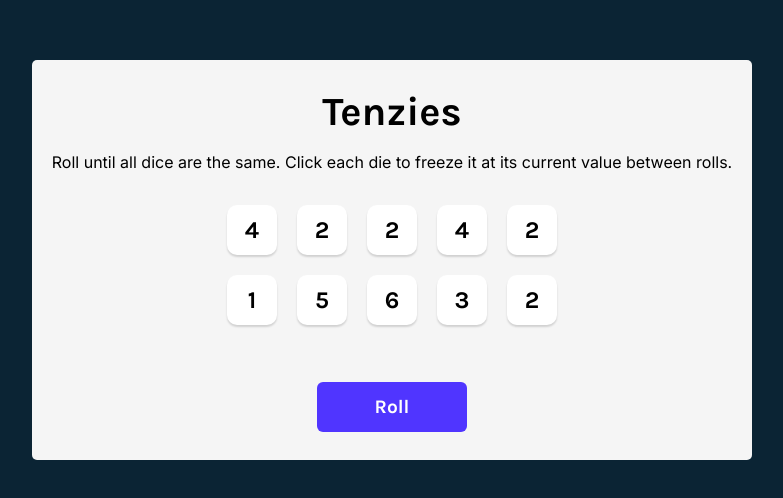
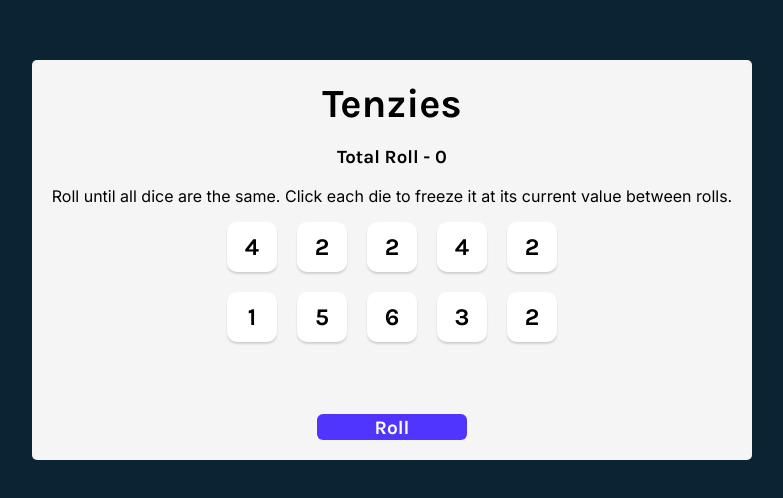
Before and after one commit to Arafat-alim/tenzies-app, a React (Create React App) app: page / in a window 1280 px wide. Shown: the part 140-638 px from the top of the page, without its empty margins (248-1031 px from the left). Built offline with nearby package versions, Linux system fonts and the light colour scheme.

Commit message:
added new feature - Total Rolls Counts. and mesasges

```diff
--- a/src/App.js
+++ b/src/App.js
@@ -7,6 +7,8 @@ function App() {
   //! State
   const [dice, setDice] = React.useState(allNewDice());
   const [tenzies, setTenzies] = React.useState(false);
+  const [count, setCount] = React.useState(0);
+  const [message, setMessage] = React.useState("Come-on!");
 
   //! UseEffect
   React.useEffect(() => {
@@ -14,7 +16,7 @@ function App() {
     const firstValue = dice[0].value;
     const allSameValue = dice.every((die) => die.value === firstValue);
     if (allHeld && allSameValue) {
-      alert("Congrats! You Won!!");
+      setMessage("Congrats! You Did It!!");
       setTenzies(true);
     }
   }, [dice]);
@@ -56,6 +58,7 @@ function App() {
   });
 
   function rollDice() {
+    setCount((prevCount) => prevCount + 1);
     // setDice(allNewDice);
     if (!tenzies) {
       setDice((oldDIce) =>
@@ -66,17 +69,22 @@ function App() {
     } else {
       setTenzies(false);
       setDice(allNewDice());
+      setCount(0);
     }
   }
   return (
     <main>
       {tenzies && <Confetti />}
       <h1 className="title">Tenzies</h1>
+      <h3>
+        Total Roll{count > 1 ? "s" : ""} - {count}
+      </h3>
       <p className="instructions">
         Roll until all dice are the same. Click each die to freeze it at its
         current value between rolls.
       </p>
       <div className="dice-container">{diceElement}</div>
+      <p>{count ? message : ""}</p>
       <button onClick={rollDice} className="roll-dice">
         {tenzies ? "New Game" : "Roll"}
       </button>
```
